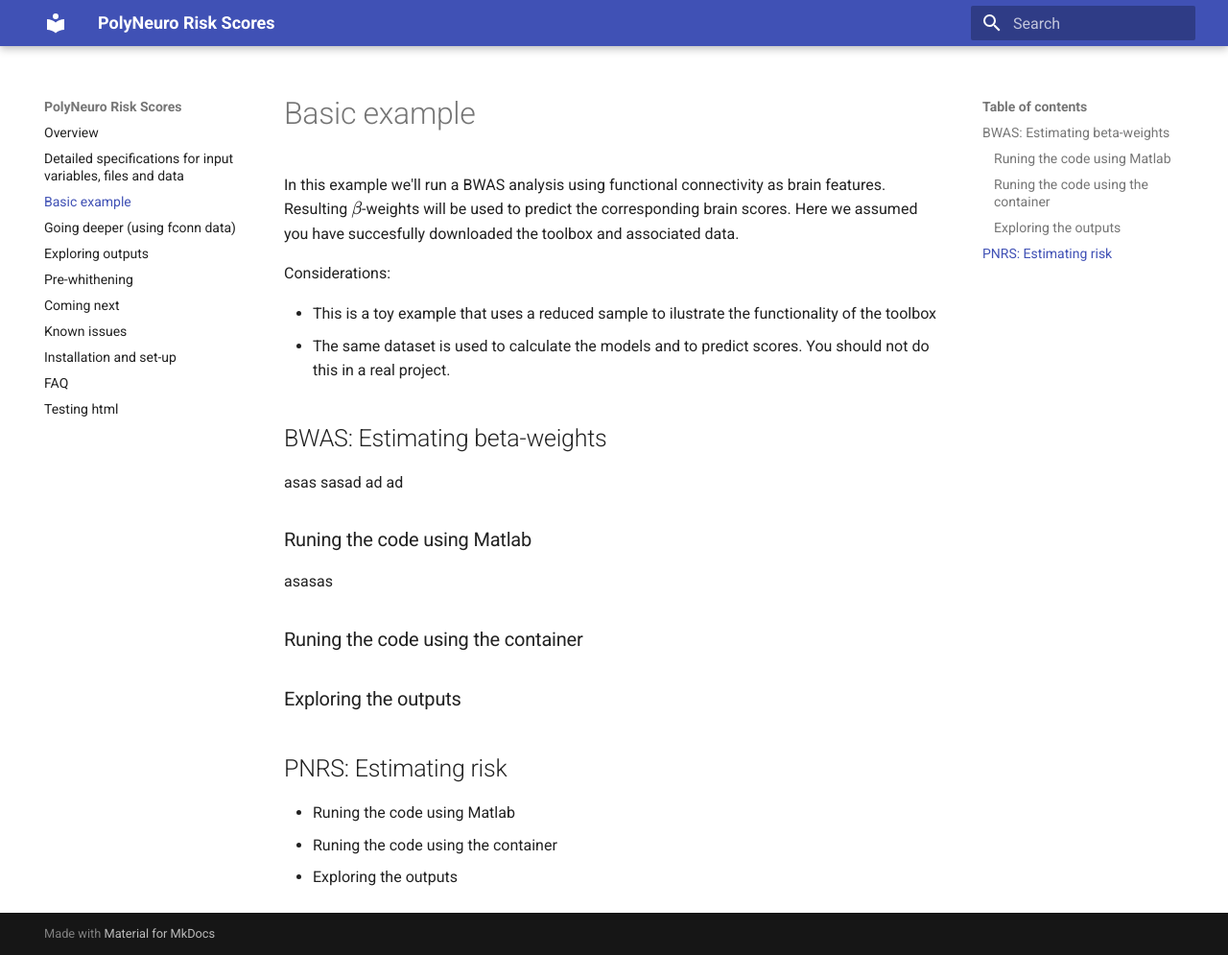
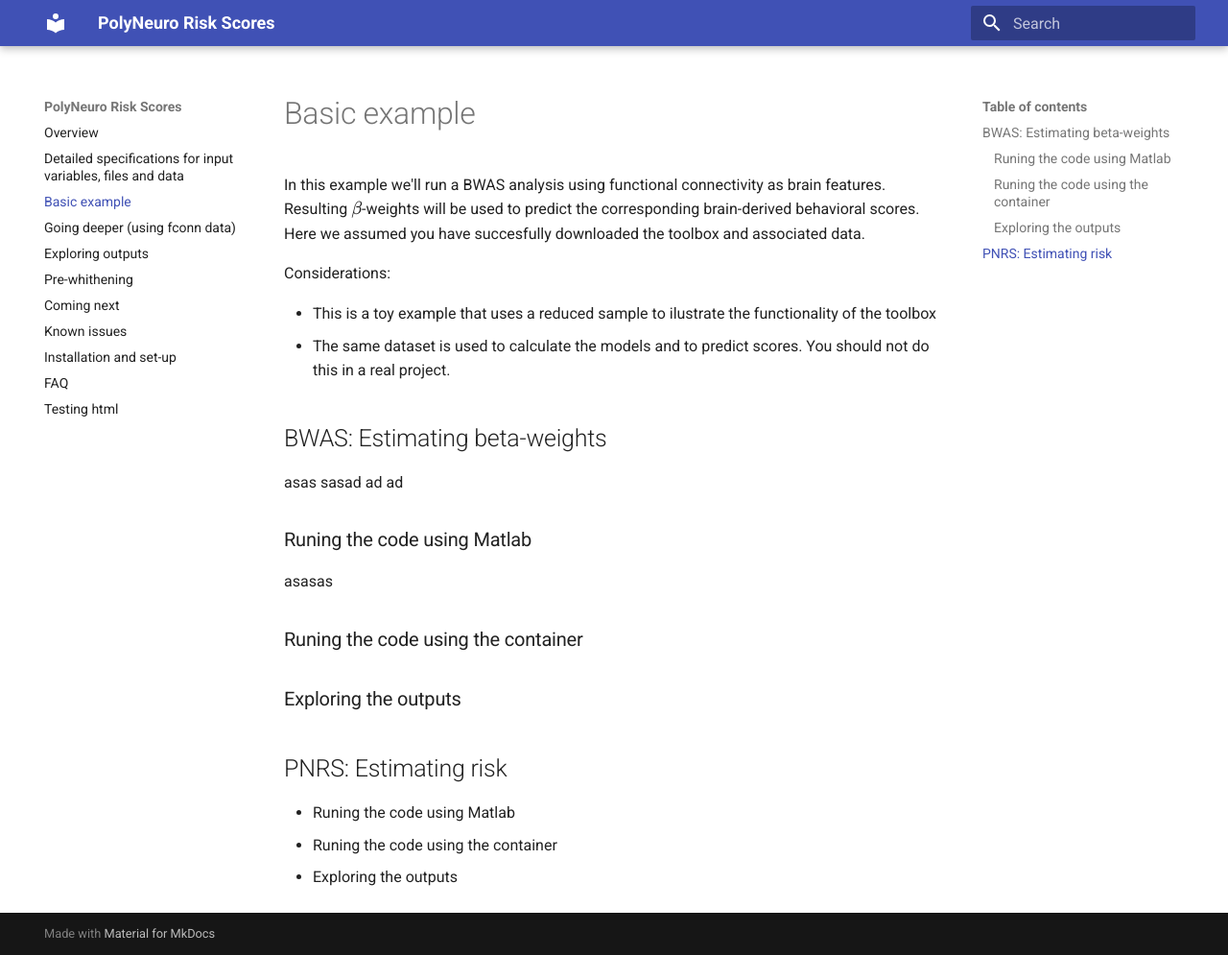
Before and after one commit to omiranda/polyneuro_risk_score, an MkDocs documentation site: the page built from docs/basic_example.md, in a window 1280 px wide and 995 px high. Shown: the whole window at 96% size. Built offline with MkDocs 1.6.1 and Material for MkDocs 9.7.7, drawn with Linux system fonts in a browser that asks for light colours; formulas are drawn with MathJax 3; old or Windows-style settings are respelled for this version of MkDocs.

Commit message:
Update basic_example.md

```diff
--- a/docs/basic_example.md
+++ b/docs/basic_example.md
@@ -1,7 +1,7 @@
 <script type="text/javascript"
         src="https://cdnjs.cloudflare.com/ajax/libs/mathjax/2.7.0/MathJax.js?config=TeX-AMS_CHTML"></script>
 # Basic example
-In this example we'll run a BWAS analysis using functional connectivity as brain features. Resulting \\( \beta\\)-weights will be used to predict the corresponding brain scores. Here we assumed you have succesfully downloaded the toolbox and associated data.
+In this example we'll run a BWAS analysis using functional connectivity as brain features. Resulting \\( \beta\\)-weights will be used to predict the corresponding brain-derived behavioral scores. Here we assumed you have succesfully downloaded the toolbox and associated data.
 
 Considerations:
 
```
